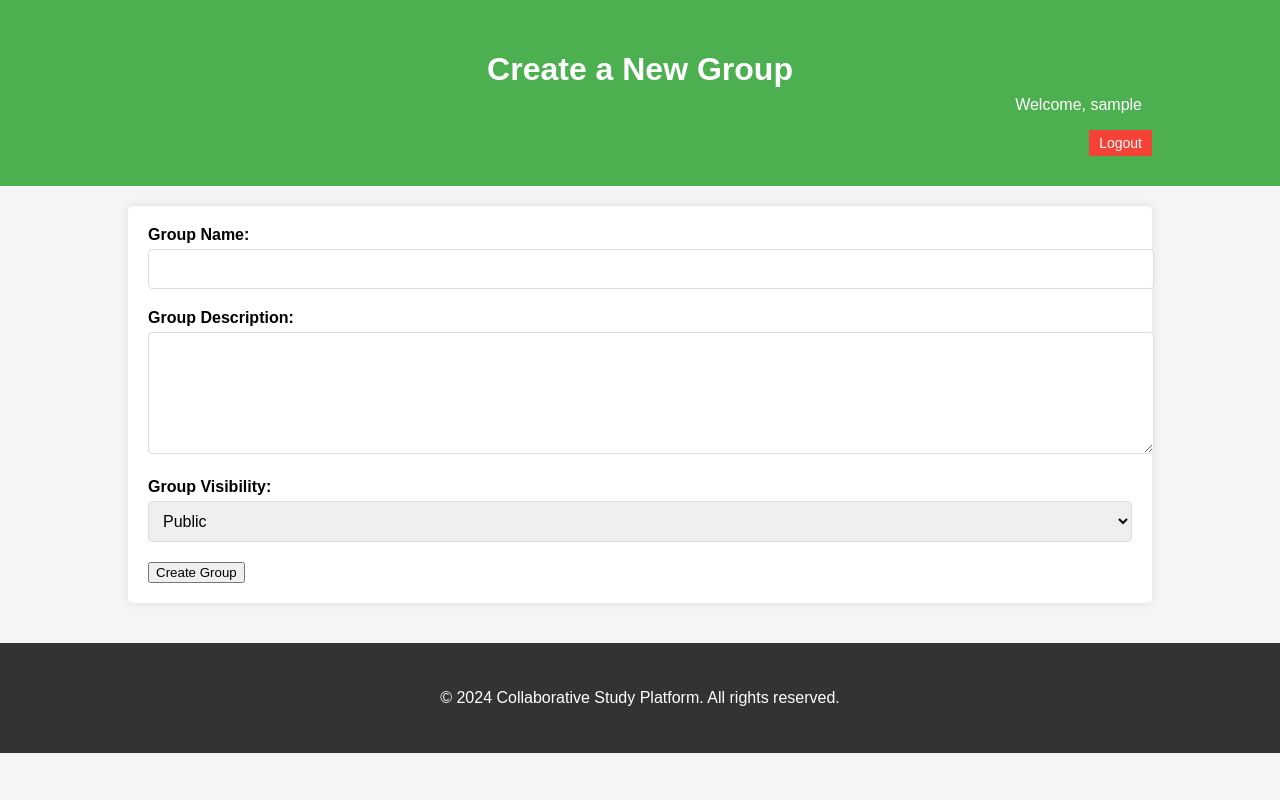
After one commit to Henokgeta12/CollabLearn, a Flask app: page /create_group in a window 1280 px wide. The commit adds this page. Run offline with Flask 3, Linux system fonts and the light colour scheme; the visitor is signed in with stand-in values (Sample User, id 1).

Commit message:
add create_group and group_details routes modify study group table

```diff
--- a/app/__init__.py
+++ b/app/__init__.py
@@ -22,6 +22,7 @@ def create_app(config_class=Config):
     app = Flask(__name__)
     app.config.from_object(Config)
 
+
     # Initialize extensions
     db.init_app(app)
     login_manager.init_app(app)
--- a/app/extensions.py
+++ b/app/extensions.py
@@ -2,6 +2,7 @@ from flask_sqlalchemy import SQLAlchemy
 from flask_login import LoginManager
 from flask_migrate import Migrate
 
+
 db = SQLAlchemy()
 login_manager = LoginManager()
 migrate = Migrate()
--- a/app/routes.py
+++ b/app/routes.py
@@ -1,4 +1,4 @@
-from flask import render_template, redirect, url_for, flash
+from flask import render_template, redirect, url_for, flash,request
 from flask_login import login_user, logout_user, login_required, current_user
 from app.forms import RegistrationForm, LoginForm
 from app.models.user_models import db, Users
@@ -28,7 +28,7 @@ def register_routes(app):
         return render_template('register.html', form=form)
 
     @app.route('/login', methods=['GET', 'POST'])
-    def login():  # Removed @login_required
+    def login():
         if current_user.is_authenticated:
             return redirect(url_for('home'))
         form = LoginForm()
@@ -42,9 +42,106 @@ def register_routes(app):
                 flash('Invalid username or password', 'danger')
         return render_template('login.html', form=form)
 
-    @app.route('/logout')
+    @app.route('/logout', methods=['POST'])
     @login_required
     def logout():
         logout_user()
         flash('You have been logged out.', 'info')
         return redirect(url_for('home'))
+    @app.route('/create_group', methods=['POST', 'GET'])
+    @login_required
+    def create_group():
+        if request.method == 'POST':
+            group_name = request.form['group_name']
+            description = request.form['description']
+            privacy = request.form['privacy']  # 'public' or 'private'
+            user_id = current_user.id  # Current user's ID
+
+            if not group_name or not privacy:
+                flash('Group name and privacy are required.', 'danger')
+                return redirect(url_for('create_group'))
+
+            # Create the group
+            new_group = StudyGroups(
+                name=group_name,
+                description=description,
+                privacy=privacy,
+                created_by=user_id
+            )
+            # Generate referral code
+            new_group.generate_referral_code()
+
+            db.session.add(new_group)
+            db.session.commit()
+
+            # Add the creator as an admin
+            new_membership = GroupMemberships(
+                group_id=new_group.id,
+                user_id=user_id,
+                role='admin'
+            )
+            db.session.add(new_membership)
+            db.session.commit()
+            flash('Group created successfully!', 'success')
+            return redirect(url_for('group_detail', group_id=new_group.id))
+
+        return render_template('create_group.html')
+
+
+    @app.route('/join_group', methods=['GET', 'POST'])
+    @login_required
+    def join_group():
+        if request.method == 'POST':
+            referral_code = request.form.get('referral_code')
+
+            # Ensure referral code is provided
+            if not referral_code:
+                flash('Referral code is required to join a group.', 'danger')
+                return redirect(url_for('join_group'))
+
+            group = StudyGroups.query.filter_by(referral_code=referral_code).first()
+
+            if not group:
+                flash('Group not found with the provided referral code.', 'danger')
+                return redirect(url_for('join_group'))
+
+            if group.privacy == 'private':
+                flash('This group is private and cannot be joined without an invitation.', 'danger')
+                return redirect(url_for('join_group'))
+
+            # Check if user is already a member
+            existing_membership = GroupMemberships.query.filter_by(group_id=group.id, user_id=current_user.id).first()
+            if existing_membership:
+                flash('You are already a member of this group.', 'info')
+                return redirect(url_for('group_detail', group_id=group.id))
+
+            # Add the user to the group
+            new_membership = GroupMemberships(group_id=group.id, user_id=current_user.id, role='member')
+            db.session.add(new_membership)
+            db.session.commit()
+            flash('You have successfully joined the group!', 'success')
+            return redirect(url_for('group_detail', group_id=group.id,))
+
+        return render_template('join_group.html')  # Render form for GET requests
+    @app.route('/group_detail/<int:group_id>', methods=['GET'])
+    @login_required
+    def group_detail(group_id):
+        # Fetch the group from the database using the group ID
+        group = StudyGroups.query.get_or_404(group_id)
+
+        # Check if the user is a member of the group
+        membership = GroupMemberships.query.filter_by(group_id=group.id, user_id=current_user.id).first()
+
+        # If the group is private and the user is not a member, restrict access
+        if group.privacy == 'private' and not membership:
+            flash('You do not have access to this private group.', 'danger')
+            return redirect(url_for('home'))  # Redirect to home or another accessible page
+
+        # Fetch all members of the group to display
+        members = GroupMemberships.query.filter_by(group_id=group.id).all()
+
+        # Pass the referral code to the template
+        referral_code = group.referral_code
+
+        # Render the group details template with the group and member information
+        return render_template('group_details.html', group=group, members=members, referral_code=referral_code)
--- /dev/null
+++ b/app/static/create_group.css
@@ -0,0 +1,99 @@
+/* General Styling */
+body {
+    font-family: Arial, sans-serif;
+    margin: 0;
+    padding: 0;
+    background-color: #f5f5f5;
+}
+
+header {
+    background-color: #4CAF50;
+    color: white;
+    padding: 10px 0;
+    text-align: center;
+}
+
+.container {
+    width: 80%;
+    margin: 0 auto;
+    padding: 20px;
+}
+
+/* User Info Styling */
+.user-info {
+    text-align: right;
+    margin-top: -30px;
+}
+
+.user-info p {
+    display: inline-block;
+    margin-right: 10px;
+}
+
+#logout {
+    background-color: #f44336;
+    color: white;
+    border: none;
+    padding: 5px 10px;
+    cursor: pointer;
+    font-size: 14px;
+}
+
+#logout:hover {
+    background-color: #d32f2f;
+}
+
+/* Form Styling */
+.create-group-form {
+    background-color: white;
+    padding: 20px;
+    border-radius: 5px;
+    box-shadow: 0 0 10px rgba(0, 0, 0, 0.1);
+}
+
+.form-group {
+    margin-bottom: 20px;
+}
+
+.form-group label {
+    display: block;
+    margin-bottom: 5px;
+    font-weight: bold;
+}
+
+.form-group input[type="text"],
+.form-group textarea,
+.form-group select {
+    width: 100%;
+    padding: 10px;
+    border: 1px solid #ddd;
+    border-radius: 4px;
+    font-size: 16px;
+}
+
+textarea {
+    height: 100px;
+}
+
+.btn-submit {
+    background-color: #4CAF50;
+    color: white;
+    border: none;
+    padding: 10px 15px;
+    font-size: 16px;
+    cursor: pointer;
+    border-radius: 4px;
+}
+
+.btn-submit:hover {
+    background-color: #45a049;
+}
+
+/* Footer Styling */
+footer {
+    background-color: #333;
+    color: white;
+    padding: 10px 0;
+    text-align: center;
+    margin-top: 20px;
+}
--- /dev/null
+++ b/app/templates/create_group.html
@@ -0,0 +1,70 @@
+<!DOCTYPE html>
+<html lang="en">
+<head>
+    <meta charset="UTF-8">
+    <meta name="viewport" content="width=device-width, initial-scale=1.0">
+    <title>Create Group - Collaborative Study Platform</title>
+    <link rel="stylesheet" href="{{ url_for('static', filename='create_group.css') }}">
+</head>
+<body>
+    <!-- Flash Message Display -->
+    <div class="flash-messages">
+        {% with messages = get_flashed_messages() %}
+            {% if messages %}
+                {% for message in messages %}
+                    <p>{{ message }}</p>
+                {% endfor %}
+            {% endif %}
+        {% endwith %}
+    </div>
+    <!-- End Flash Message Display -->
+
+    <!-- Header Section -->
+    <header>
+        <div class="container">
+            <h1>Create a New Group</h1>
+            <div class="user-info">
+                <p>Welcome, <span id="username">{{ current_user.username }}</span></p>
+                <form action="{{ url_for('logout') }}" method="post">
+                    <button type="submit" id="logout">Logout</button>
+                </form>
+            </div>
+        </div>
+    </header>
+
+    <!-- Main Content Section -->
+    <main>
+        <div class="container">
+            <form action="{{ url_for('create_group') }}" method="POST" class="create-group-form">
+                <div class="form-group">
+                    <label for="group-name">Group Name:</label>
+                    <input type="text" id="group-name" name="group_name" required>
+                </div>
+
+                <div class="form-group">
+                    <label for="group-description">Group Description:</label>
+                    <textarea id="group-description" name="group_description"></textarea>
+                </div>
+
+                <div class="form-group">
+                    <label for="group-visibility">Group Visibility:</label>
+                    <select id="group-visibility" name="group_visibility">
+                        <option value="public" >Public</option>
+                        <option value="private">Private</option>
+                    </select>
+                </div>
+                <form action="url_for('group_detail')" method="get">
+                <button type="submit" id="create-group">Create Group</button>
+               </form>
+            </form>
+        </div>
+    </main>
+
+    <!-- Footer Section -->
+    <footer>
+        <div class="container">
+            <p>&copy; 2024 Collaborative Study Platform. All rights reserved.</p>
+        </div>
+    </footer>
+</body>
+</html>
--- a/config.py
+++ b/config.py
@@ -3,7 +3,7 @@ import os
 class Config:
     """Base configuration."""
     SECRET_KEY = os.environ.get('SECRET_KEY')
-    SQLALCHEMY_DATABASE_URI =  os.environ.get('DATABASE_URL')
+    SQLALCHEMY_DATABASE_URI =  'mysql+pymysql://root:henok123@localhost/Development_CollabStudyDB'
     SQLALCHEMY_TRACK_MODIFICATIONS = False
     DEBUG = False
     TESTING = False
```
Also changed, not shown: app/models/group_models.py (+6 -2 lines), app/static/group_details.css (added, +66 -0 lines), app/static/home.js (added, +22 -0 lines), app/static/join_group.css (added, +78 -0 lines), app/templates/group_detail.html (added, +40 -0 lines), app/templates/home.html (+22 -6 lines), app/templates/join_group.html (added, +30 -0 lines), app/templates/login.html (+13 -0 lines).
